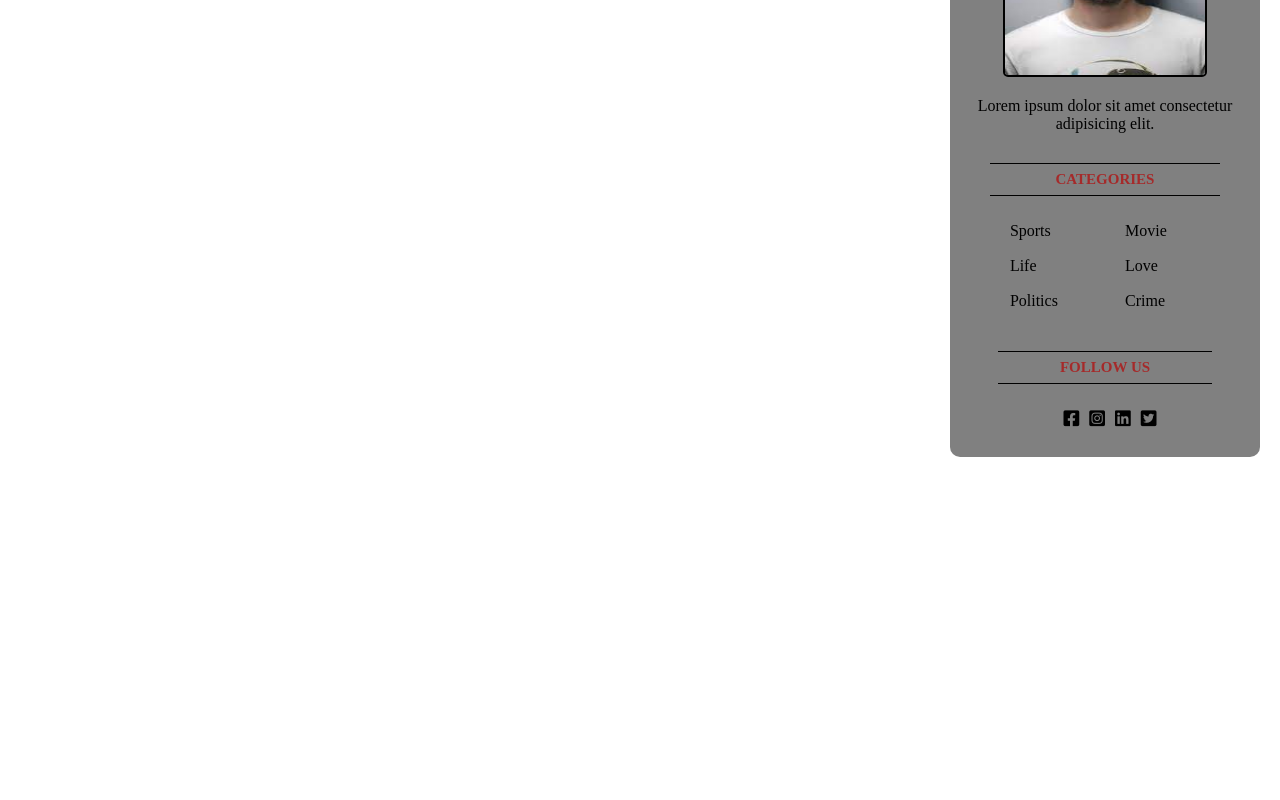
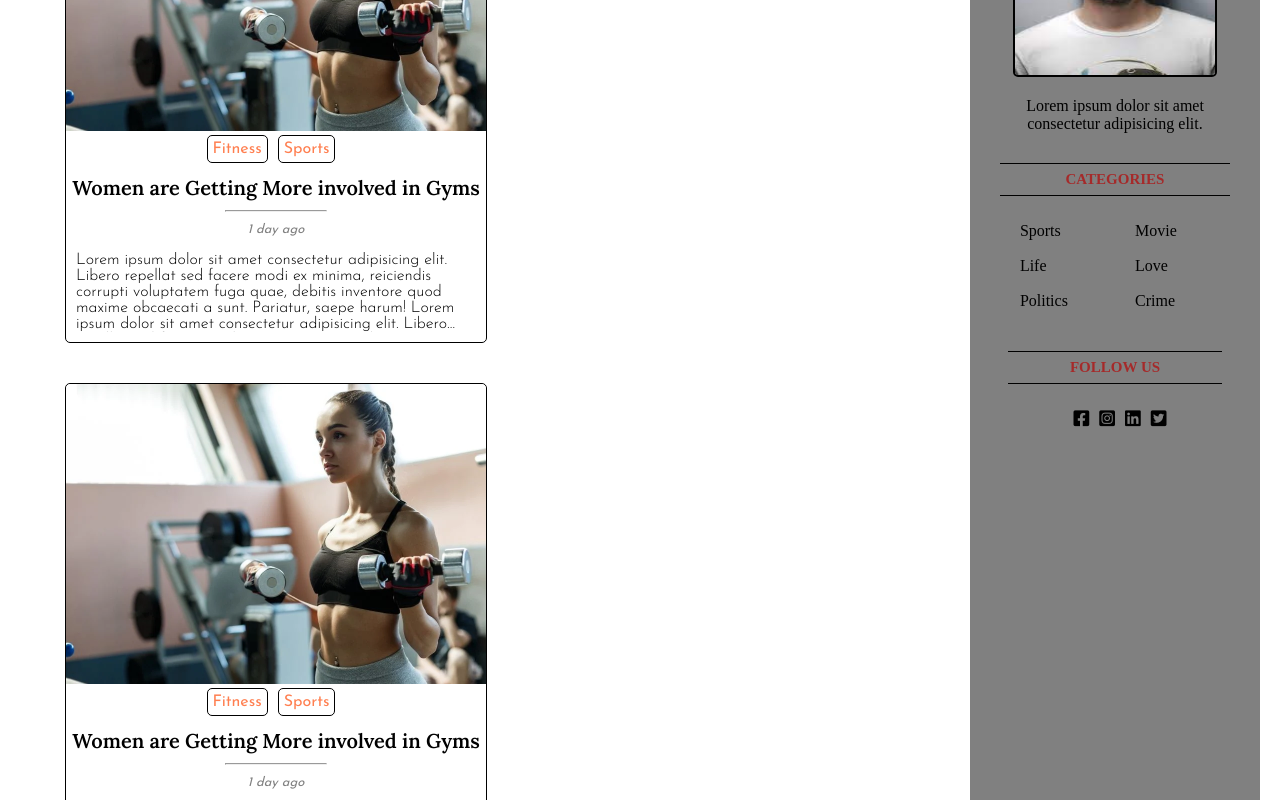
Before and after one commit to kanha638/Bloggy, a React (Create React App) app in the folder frontend/: page / in a window 1280 px wide. Shown: the part 740-1540 px from the top of the page. Before the commit the page ends 1217 px from the top, so only its background shows below. Built offline with nearby package versions, Linux system fonts and the light colour scheme.

Commit message:
Compeleted HomePage Posts LayOut

```diff
--- a/frontend/src/Components/Blogs/Blogs.css
+++ b/frontend/src/Components/Blogs/Blogs.css
@@ -1,3 +1,6 @@
 .Blogs {
   flex: 9;
+  display: flex;
+  flex-wrap: wrap;
+  margin: 40px;
 }
--- a/frontend/src/Components/Blogs/Blogs.jsx
+++ b/frontend/src/Components/Blogs/Blogs.jsx
@@ -1,10 +1,19 @@
+import { Post } from "../Post/Post";
 import "./Blogs.css";
 
 export const Blogs = () => {
   return (
       <div className="Blogs">
 
-          Blogs
+      <Post />
+      <Post />
+      <Post />
+      <Post />
+       <Post/>
+        <Post/>
+         <Post/>
+          <Post/>
+
       </div>
   )
 }
--- /dev/null
+++ b/frontend/src/Components/Post/Post.css
@@ -0,0 +1,66 @@
+.post {
+  width: 420px;
+  margin: 0px 25px 40px 25px;
+  border: solid 1px black;
+  border-radius: 5px;
+}
+.postimage {
+  width: 100%;
+  height: 300px;
+  object-fit: cover;
+  border-radius: 5px 5px 0px 0px;
+}
+.postInfo {
+  display: flex;
+  flex-direction: column;
+  align-items: center;
+  line-height: 25px;
+}
+.category {
+  font-family: "Josefin Sans", sans-serif;
+  line-height: 20px;
+  margin-top: 15px;
+  margin-right: 10px;
+  color: coral;
+  cursor: pointer;
+  border: solid 1px black;
+  border-radius: 5px;
+  padding: 5px;
+  background-color: white;
+}
+.category:hover {
+  color: darkslateblue;
+}
+.postInfo > hr {
+  width: 100px;
+}
+.posttitle {
+  font-family: "Lora", serif;
+  margin-top: 15px;
+  font-size: 20px;
+  font-weight: 600;
+  text-align: center;
+  margin-bottom: 10px;
+  cursor: pointer;
+}
+.posttitle:hover {
+  color: darkblue;
+}
+.postdate {
+  font-family: "Josefin Sans", sans-serif;
+  font-style: italic;
+  font-size: 13px;
+  color: grey;
+  margin-top: 5px;
+}
+.description {
+  margin: 10px;
+  font-family: "Josefin Sans", sans-serif;
+  font-size: 16px;
+  font-weight: 300;
+  overflow: hidden;
+  text-overflow: ellipsis;
+  display: -webkit-box;
+  -webkit-line-clamp: 5;
+  -webkit-box-orient: vertical;
+}
--- /dev/null
+++ b/frontend/src/Components/Post/Post.jsx
@@ -0,0 +1,36 @@
+import React from 'react';
+import "./Post.css"
+import postimage from "../../Images/fitness.webp";
+export const Post = () => {
+  return (
+      <div className="post">
+      <img src={postimage} alt="postimage" className="postimage" />
+      <div className="postInfo">
+        <div className="categories">
+          <span className="category">Fitness</span>
+          <span className="category">Sports</span>
+        </div>
+        <span className="posttitle">Women are Getting More involved in Gyms</span>
+        <hr />
+        <span className="postdate">1 day ago</span>
+      </div>
+      <p className="description">
+        Lorem ipsum dolor sit amet consectetur adipisicing elit.
+        Libero repellat sed facere modi ex minima,
+        reiciendis corrupti voluptatem fuga quae,
+        debitis inventore quod maxime obcaecati a sunt. Pariatur, saepe harum!
+         Lorem ipsum dolor sit amet consectetur adipisicing elit.
+        Libero repellat sed facere modi ex minima,
+        reiciendis corrupti voluptatem fuga quae,
+        debitis inventore quod maxime obcaecati a sunt. Pariatur, saepe harum!
+         Lorem ipsum dolor sit amet consectetur adipisicing elit.
+        Libero repellat sed facere modi ex minima,
+        reiciendis corrupti voluptatem fuga quae,
+        debitis inventore quod maxime obcaecati a sunt. Pariatur, saepe harum!
+      </p>
+
+
+    </div>
+
+  )
+}
--- a/frontend/src/Components/TopBar/TopBar.css
+++ b/frontend/src/Components/TopBar/TopBar.css
@@ -1,12 +1,14 @@
 .TopBar {
   width: 100%;
   height: 60px;
-
   position: sticky;
   top: 0;
+  background-color: white;
+
   display: flex;
   align-items: center;
   font-family: "Josefin Sans", sans-serif;
+  z-index: 999;
 }
 .Left {
   flex: 3;
```
Also changed, not shown: frontend/src/Images/fitness.webp (added).
